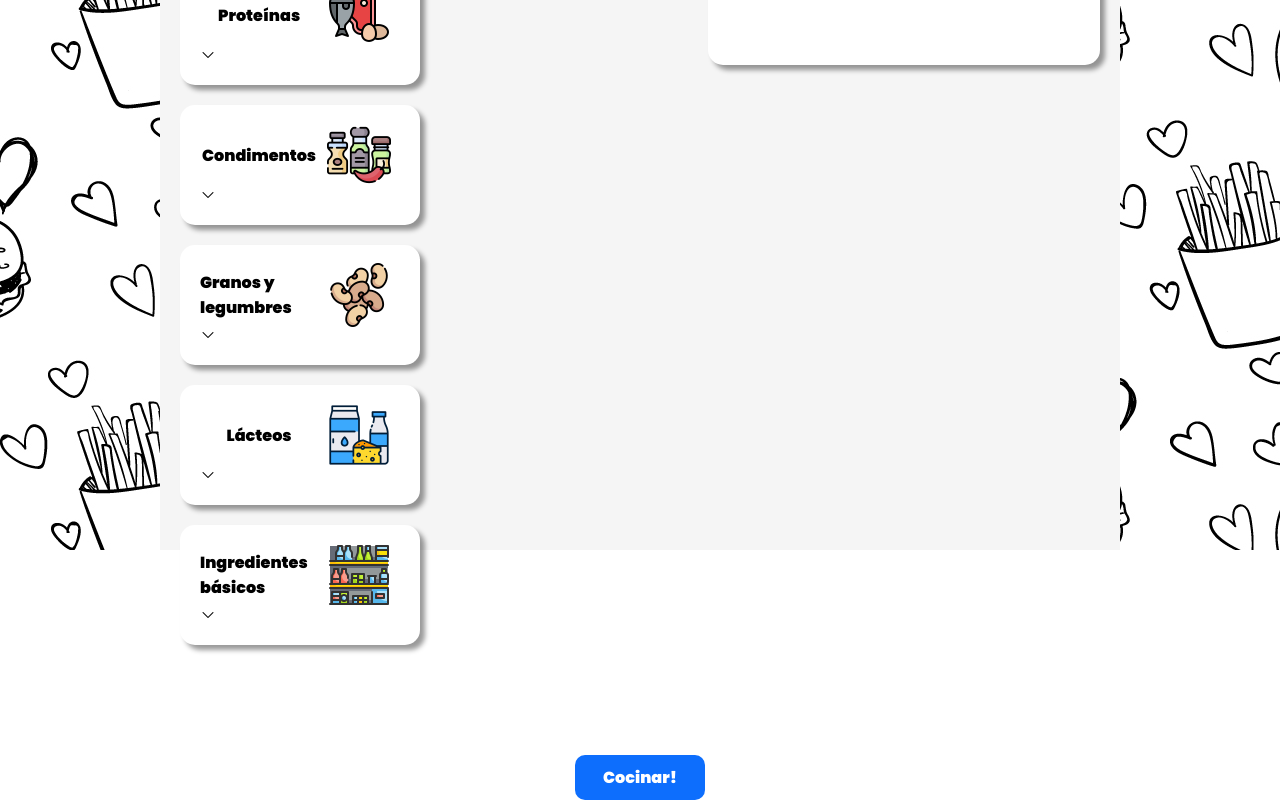
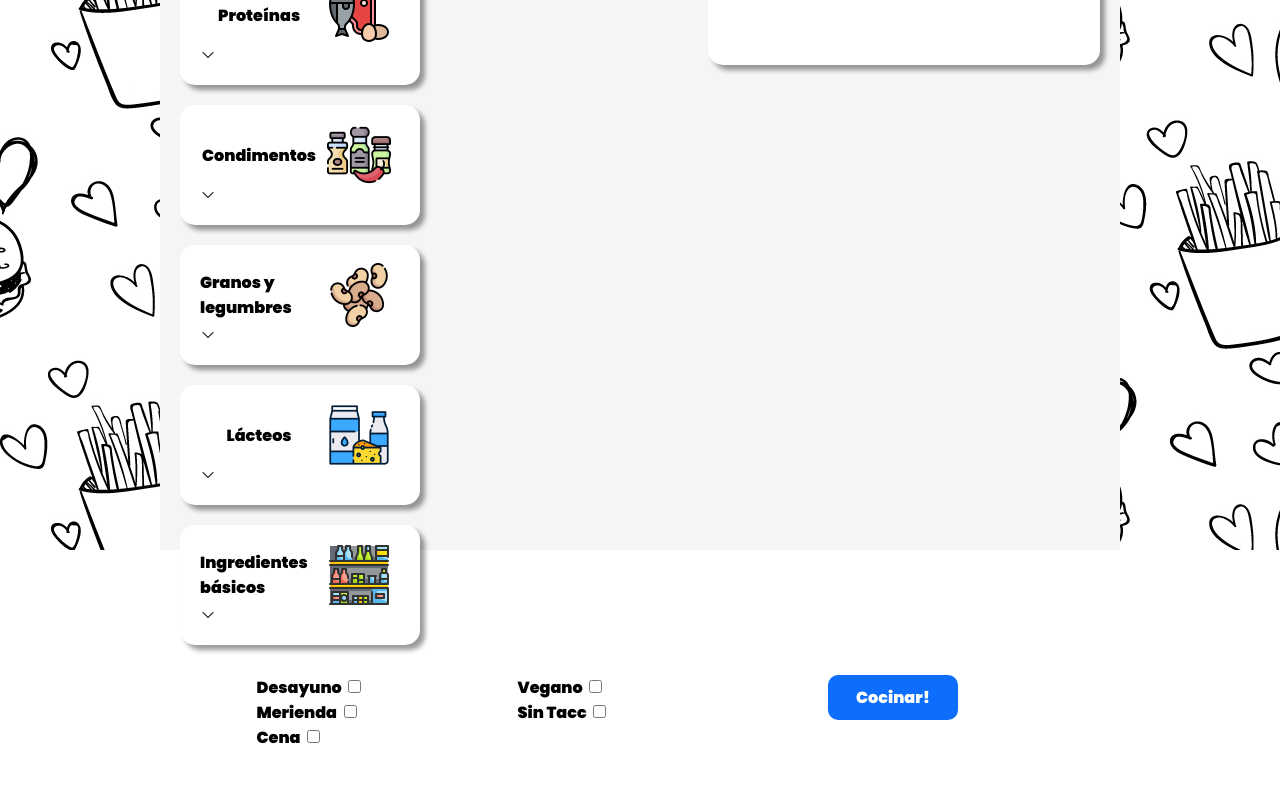
Before and after one commit to MateoGraumann/cocinalo-ia, a React (Create React App) app in the folder cocinalo/: page /cocinalo in a window 1280 px wide. Shown: the part 250-1050 px from the top of the page. After the commit the page ends 1000 px from the top, so only its background shows below. Built offline with nearby package versions, Linux system fonts and the light colour scheme; no server answers.

Commit message:
Cocinalo page changes

```diff
--- a/cocinalo/src/pages/Cocinalo.jsx
+++ b/cocinalo/src/pages/Cocinalo.jsx
@@ -100,8 +100,21 @@ export default function Cocinalo(){
                         <h3>Ingredientes seleccionados:</h3>
                     </div>
                 </div>
-                <div className="Cocinar-button-container">
-                    <div className="Cocinar-button">Cocinar!</div>
+                <div className="Cocinalo-footer">
+                    <div className="Cocinalo-checkbox">
+                        <div className="Checkbox-1">
+                            Desayuno <input type='checkbox' name='breakfast'/><br/>
+                            Merienda <input type='checkbox' name='snack'/><br/>
+                            Cena <input type='checkbox' name='dinner'/><br/>
+                        </div>
+                        <div className="Checkbox-2">
+                            Vegano <input type='checkbox' name='vegan'/><br/>
+                            Sin Tacc <input type='checkbox' name='not-tacc'/><br/>
+                        </div>
+                    </div>
+                    <div className="Cocinar-button-container">
+                        <div className="Cocinar-button">Cocinar!</div>
+                    </div>
                 </div>
             </div>
         </div>
--- a/cocinalo/src/styles/Cocinalo.css
+++ b/cocinalo/src/styles/Cocinalo.css
@@ -44,14 +44,26 @@
     padding: 10px 15px;
     background-color: #0d6efd;
     width: 100px;
+    height: 25px;
+    cursor: pointer;
 }
 
 .Cocinar-button-container{
-    margin-top: 100px;
+    width: 45%;
     display: flex;
     justify-content: center;
 }
 
+.Cocinalo-checkbox{
+    width: 55%;
+    display: flex;
+    justify-content: space-around;
+}
+
+.Cocinalo-footer{
+    margin: 20px;
+    display: flex;
+}
 
 /* Card */
 .Card-container{
```
